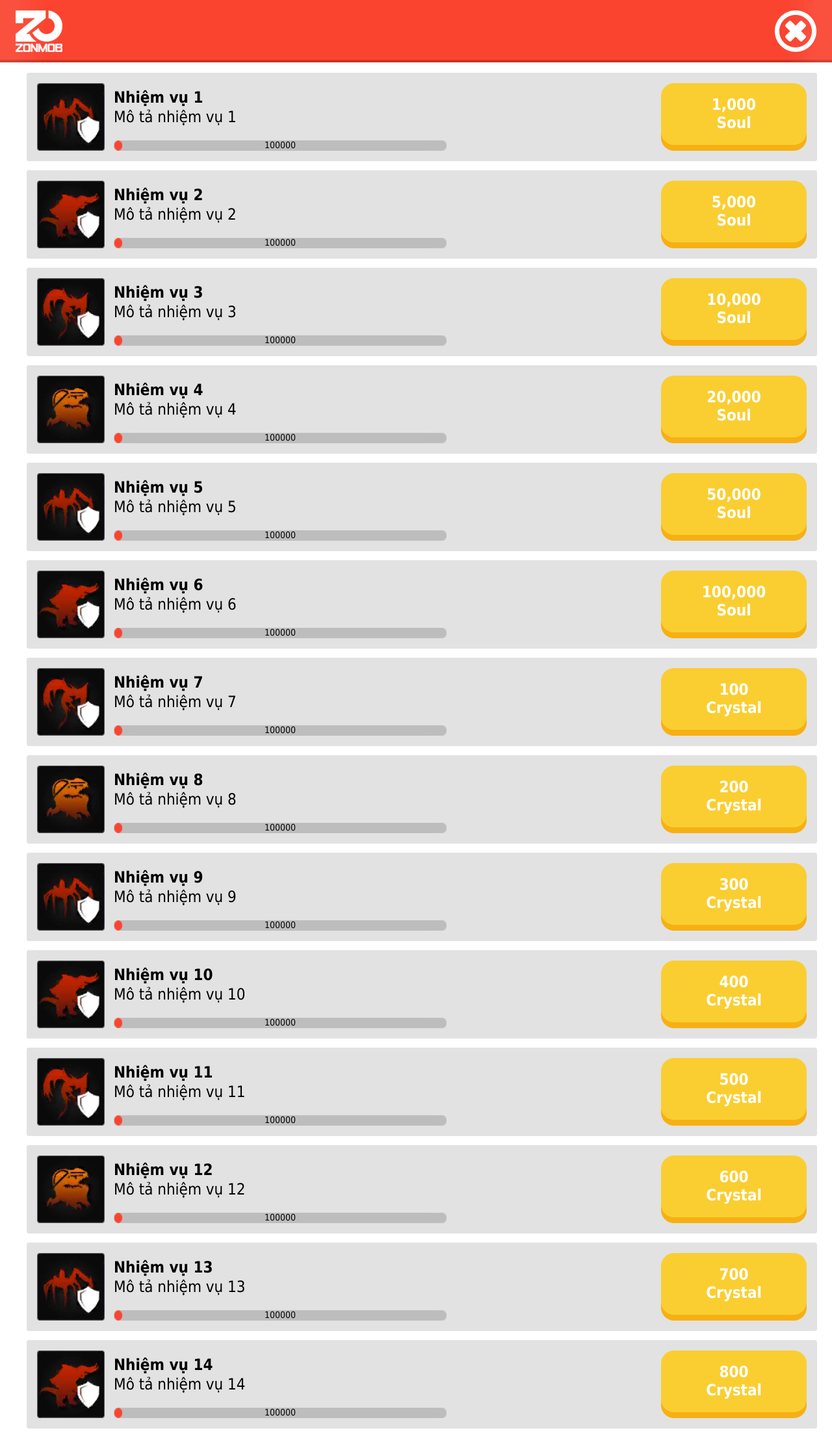
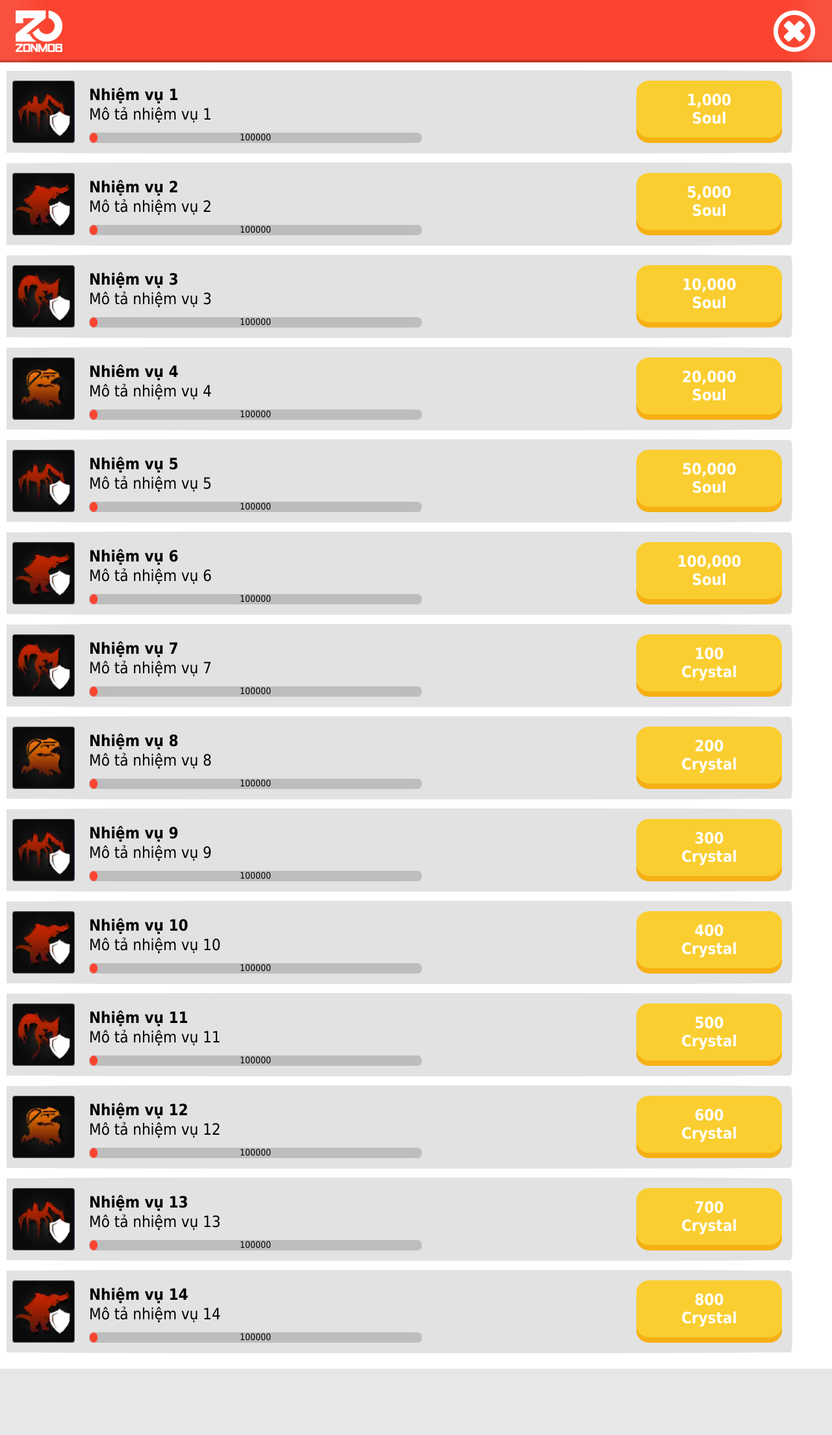
Before and after one commit to th3gh0st0110/crossPromotion, a PHP site: page / in a window 1280 px wide. Shown: the whole page at 65% size. After the commit the page ends 2106 px from the top, so only its background shows below. Run offline with PHP 8.4, Linux system fonts and the light colour scheme.

Commit message:
- use em

```diff
--- a/index.php
+++ b/index.php
@@ -1,10 +1,41 @@
+<html>
+<head>
+    <meta name="viewport" content="width=1280, initial-scale=1 maximum-scale=1.0, user-scalable=no">
+    <style>
+        :root{
+            font-size: 100px;
+            font-family: Tahoma;
+        }
+        @-webkit-keyframes fadeIn { from { opacity:0; } to { opacity:1; } }
+        @-moz-keyframes fadeIn { from { opacity:0; } to { opacity:1; } }
+        @keyframes fadeIn { from { opacity:0; } to { opacity:1; } }
+
+        body {
+            opacity:0;
+            -webkit-animation:fadeIn ease-in 1;
+            -moz-animation:fadeIn ease-in 1;
+            animation:fadeIn ease-in 1;
+
+            -webkit-animation-fill-mode:forwards;
+            -moz-animation-fill-mode:forwards;
+            animation-fill-mode:forwards;
+
+            -webkit-animation-duration:1s;
+            -moz-animation-duration:1s;
+            animation-duration:1s;
+        }
+    </style>
+    <script></script>
+</head>
+<body>
 <?php
-/**
- * Created by PhpStorm.
- * User: N.T.T
- * Date: 2/27/2018
- * Time: 8:42 AM
- */
-
 include './scripts/banner.php';
 include './scripts/table.php';
+
+?>
+
+<script>
+     document.documentElement.style.fontSize=100/(window.devicePixelRatio)+"px";
+</script>
+</body>
+</html>
--- a/scripts/banner.php
+++ b/scripts/banner.php
@@ -1,136 +1,53 @@
 <html>
 <head>
-    <meta name="viewport" content="width=device-width, initial-scale=1.0">
     <style>
-        body {
+        .banner {
+            position: relative;
             text-align: center;
-            background-color: white;
-            margin: 0;
-            padding: 0;
+            color: white;
+            left: -8px;
+            top: -8px;
+        }
+        #bannerImg img{
+            width: 100vw;
+            height: 0.96em;
+        }
+        #logo {
+            position: absolute;
+            top: 0.16em;
+            left: 0.24em;
+        }
+        #logo img{
+            width: 0.72em;
+            height: 0.64em;
         }
 
-        #banner {
-            position: relative;
+        #btnClose {
+            position: absolute;
+            right: 0.1em;
+            top: 0.16em;
+        }
+        #btnClose:active{
+            -webkit-transform: scale(1.05);
+        }
+        #btnClose img{
+            width: 0.64em;
+            height: 0.64em;
         }
 
-        #banner img {
-            padding: 0;
-            margin: 0;
-            width: 100%;
-            height: 96px;
-        }
-
-        #logo {
-            position: absolute;
-        }
-
-        #btn_close {
-            position: absolute;
-        }
-
-        #btn_close:active {
-            -webkit-transform: scale(1.05);
-        }
-
-        @media (-webkit-min-device-pixel-ratio: 1) {
-            #banner img {
-                width: 100%;
-                height: 96px;
-            }
-            #logo{
-                top: 16px;
-                left: 24px;
-            }
-            #logo img{
-                width: 72px;
-                height: 64px;
-            }
-            #btn_close{
-                right: 24px;
-                top: 16px;
-            }
-            #btn_close img{
-                width: 64px;
-                height: 64px;
-            }
-        }
-        @media (-webkit-min-device-pixel-ratio: 1.5) {
-            #banner img {
-                width: 100%;
-                height: calc(96px/1.5);
-            }
-            #logo{
-                top: calc(16px/1.5);
-                left: calc(24px/1.5);
-            }
-            #logo img{
-                width: calc(72px/1.5);
-                height: calc(64px/1.5);
-            }
-            #btn_close{
-                right: calc(24px/1.5);
-                top: calc(16px/1.5);
-            }
-            #btn_close input{
-                width: calc(64px/1.5);
-                height: calc(64px/1.5);
-            }
-        }
-        @media (-webkit-min-device-pixel-ratio: 2) {
-            #banner img {
-                width: 100%;
-                height: calc(96px/2);
-            }
-            #logo{
-                top: calc(16px/2);
-                left: calc(24px/2);
-            }
-            #logo img{
-                width: calc(72px/2);
-                height: calc(64px/2);
-            }
-            #btn_close{
-                right: calc(24px/2);
-                top: calc(16px/2);
-            }
-            #btn_close input{
-                width: calc(64px/2);
-                height: calc(64px/2);
-            }
-        }
-        @media (-webkit-min-device-pixel-ratio: 3) {
-            #banner img {
-                width: 100%;
-                height: calc(96px/3);
-            }
-            #logo{
-                top: calc(16px/3);
-                left: calc(24px/3);
-            }
-            #logo img{
-                width: calc(72px/3);
-                height: calc(64px/3);
-            }
-            #btn_close{
-                right: calc(24px/3);
-                top: calc(16px/3);
-            }
-            #btn_close input{
-                width: calc(64px/3);
-                height: calc(64px/3);
-            }
-        }
     </style>
 </head>
 
 <body>
-<div id="banner"><img src="./images/banner.png" alt="Banner"></div>
-<div id="logo"><img src="./images/logo.png" alt="Logo"></div>
-<div id="btn_close"><input type="image" src="./images/btn_close.png" alt="Close" onclick="CloseWindow()"></div>
+<div class="banner">
+    <div id="bannerImg"><img src="./images/banner.png" alt="Banner"></div>
+    <div id="logo"><img src="./images/logo.png" alt="Logo"></div>
+    <div id="btnClose"><img src="./images/btn_close.png" alt="Close"onclick="CloseWindow()"></div>
+</div>
 
 <script>
     function CloseWindow() {
-        var objWindow = window.open(location.href, "_self");
+        var objWindow = window.open(location.href,"_self");
         objWindow.close();
     }
 </script>
--- a/scripts/row.php
+++ b/scripts/row.php
@@ -1,116 +1,118 @@
 <html>
 <head>
     <style>
-        body {
-            font-family: Tahoma;
+        #rowbackground {
+            border: 0.04rem solid;
+            border-image: url('./images/row_background.png');
+            border-image-slice: 10 fill;
+            height: 1.2rem;
+            width: 12.08rem;
+            position: relative;
+            left: calc(50vw - 6.5rem);
         }
 
-        .rowbackground {
-            border: 4px solid;
-            border-image: url('./images/row_background.png');
-            border-image-slice: 25 fill;
-            height: 128px;
-            width: 1208px;
+        #icon img {
             position: relative;
-            left: 36px;
-        }
-
-        .icon {
-            position: relative;
-            left: 12px;
-            top: 12px;
-            width: 104px;
-            height: 104px;
+            left: 0.12rem;
+            top: 0.12rem;
+            width: 0.96rem;
+            height: 0.96rem;
         }
 
         name {
             position: absolute;
-            left: 130px;
+            left: 1.30rem;
             text-align: left;
-            top: 20px;
-            font-size: 24px;
+            top: 0.20rem;
+            font-size: 0.24rem;
         }
 
         desc {
             position: absolute;
-            left: 130px;
+            left: 1.30rem;
             text-align: left;
-            top: 50px;
-            font-size: 24px;
+            top: 0.50rem;
+            font-size: 0.24rem;
         }
 
-        .buttonClaim {
+        #buttonClaim {
             position: absolute;
-            right: 12px;
-            top: 12px;
+            right: 0.12rem;
+            top: 0.12rem;
         }
-        .buttonClaim:active{
-            transform: scale(1.05);
+        #btnImage:active {
+            -webkit-transform: scale(1.05);
         }
-        .rewardType {
+
+        #btnImage img {
+            width: 2.24rem;
+            height: 0.96rem;
+        }
+
+        #rewardType {
             text-align: center;
             position: relative;
-            bottom: 85px;
-            font-size: 24px;
-            color: white;
-            pointer-events: none;
-        }
-        .rewardValue {
-            text-align: center;
-            position: relative;
-            bottom: 85px;
-            font-size: 24px;
+            bottom: 0.8rem;
+            font-size: 0.24rem;
             color: white;
             pointer-events: none;
         }
 
-        .progressBackground {
-            border: 6px solid;
+        #rewardValue {
+            text-align: center;
+            position: relative;
+            bottom: 0.8rem;
+            font-size: 0.24rem;
+            color: white;
+            pointer-events: none;
+        }
+
+        #progressBackground {
+            border: 0.06rem solid;
             border-image: url('./images/progress_background.png');
             border-image-slice: 5 fill;
-            height: 4px;
+            height: 0.04rem;
             position: absolute;
-            left: 130px;
-            bottom: 12px;
-            width: 500px;
+            left: 1.30rem;
+            bottom: 0.12rem;
+            width: 5rem;
         }
 
         .progressForeground {
-            border: 6px solid;
+            border: 0.06rem solid;
             border-image: url('./images/progress_foreground.png');
             border-image-slice: 5 fill;
-            height: 4px;
+            height: 0.04rem;
             width: 0;
             position: absolute;
-            left: -5px;
-            bottom: -6px;
+            left: -0.05rem;
+            bottom: -0.06rem;
         }
 
         .progressText {
             position: relative;
             text-align: center;
-            bottom: 7px;
-            font-family: Tahoma;
-            font-size: 14px;
+            bottom: 0.07rem;
+            font-size: 0.14rem;
         }
     </style>
-
+<script></script>
 </head>
 <body>
-<div class="rowbackground">
-    <img src="<?php echo './images/' . $GLOBALS['row']->icon ?>" class="icon">
+<div id="rowbackground">
+    <div id="icon"><img src="<?php echo './images/' . $GLOBALS['row']->icon ?>"></div>
     <name><b><?php echo $GLOBALS['row']->name ?></b></name>
     <desc><?php echo $GLOBALS['row']->description ?></desc>
-    <div class="buttonClaim">
-        <input type="image" src="./images/btn_claim.png" class="btnImage" onclick="ClickClaim()">
-        <div class="rewardValue">
+    <div id="buttonClaim">
+        <div id="btnImage"><img src="./images/btn_claim.png" onclick="ClickClaim(<?php echo $index =$GLOBALS['rowIndex'];?>)"></div>
+        <div id="rewardValue">
             <b>
                 <?php
                 echo number_format($GLOBALS['row']->reward);
                 ?>
             </b>
         </div>
-        <div class="rewardType">
+        <div id="rewardType">
             <b>
                 <?php
                 echo $GLOBALS['row']->rewardType;
@@ -118,7 +120,7 @@
             </b>
         </div>
     </div>
-    <div class="progressBackground">
+    <div id="progressBackground">
         <div class="progressForeground"></div>
         <div class="progressText">100000</div>
     </div>
@@ -126,17 +128,20 @@
 
 </body>
 <script>
-    function SetProgressValue($progress) {
-        var elem = document.getElementsByClassName("progressForeground")[0];
-        elem.style.width = $progress*500;
+    function SetProgressValue(index,progress) {
+        var elem =document.getElementsByClassName("progressForeground")[index];
+        elem.style.width = progress * 5 + "rem";
     }
 
-    function SetProgressText($text) {
-        var elem2 = document.getElementsByClassName("progressText")[0];
-        elem2.innerText = $text;
+    function SetProgressText(index,text) {
+         var elem2 = document.getElementsByClassName("progressText")[index];
+         elem2.innerText = text;
     }
-    function ClickClaim() {
 
+    function ClickClaim(index) {
+        SetProgressValue(index,0.5);
+        SetProgressText(index,100);
     }
+
 </script>
 </html>
--- a/scripts/table.php
+++ b/scripts/table.php
@@ -2,40 +2,19 @@
 <head>
     <style>
         table.scroll{
-            width: 1280px;
-            height: 720px;
+            width: 100%;
+            height: 100vh;
             position: relative;
-            top: 6px;
+            top: -0.06rem;
         }
         table.scroll tbody {
+            overflow-x: hidden;
             overflow-y: hidden;
             display: block;
         }
         td{
-            padding-top: 6px;
-            padding-bottom: 6px;
-        }
-        @media (-webkit-min-device-pixel-ratio: 2) {
-            table.scroll{
-                width: calc(1280px/2);
-                height: calc(720px/2);
-                top: calc(6px/2);
-            }
-            td{
-                padding-top: calc(6px/2);
-                padding-bottom: calc(6px/2);
-            }
-        }
-        @media (-webkit-min-device-pixel-ratio: 3) {
-            table.scroll{
-                width: calc(1280px/3);
-                height: calc(720px/3);
-                top:calc(6px/3);
-            }
-            td{
-                padding-top: calc(6px/3);
-                padding-bottom: calc(6px/3);
-            }
+            padding-top: 0.06rem;
+            padding-bottom: 0.06rem;
         }
     </style>
 </head>
@@ -49,6 +28,7 @@
         echo  "<tr>\n";
         echo "<td>\n";
         $GLOBALS['row']=$arrayItem[$i];
+        $GLOBALS['rowIndex']=$i;
         include('./scripts/row.php');
         echo "</td>\n";
         echo "</tr>\n";
```
